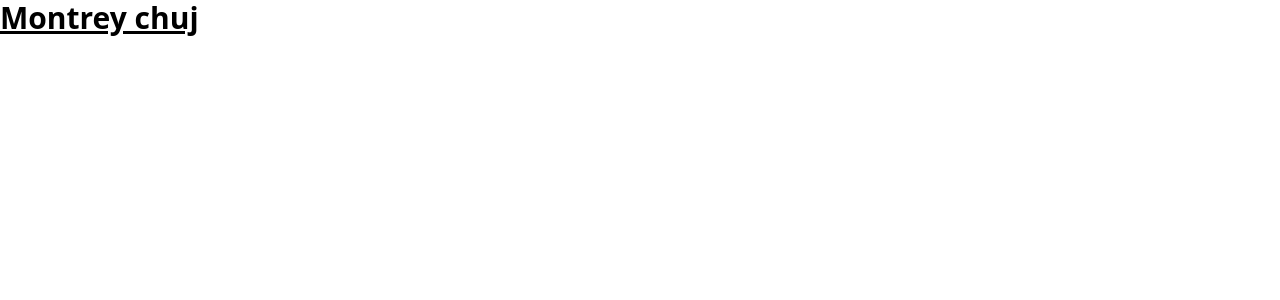
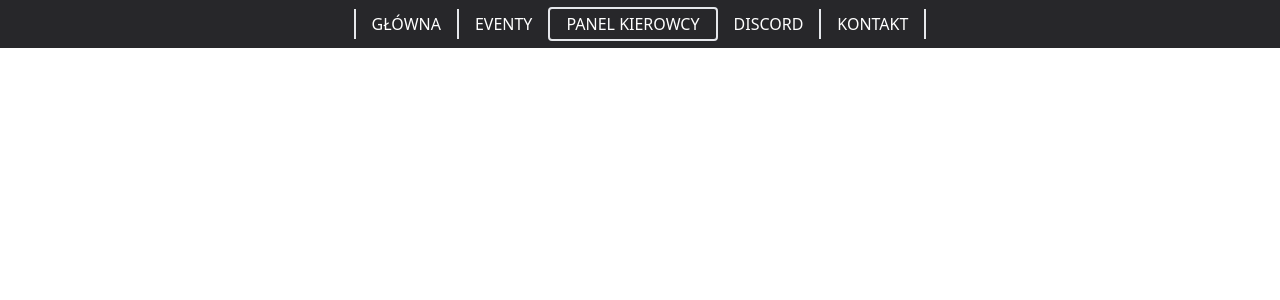
Before and after one commit to SimSprintSeries/racetrack, a React (Vite) app in the folder racetrack/: page / in a window 1280 px wide. Shown: the top 300 px of the page. Built offline with nearby package versions, Linux system fonts and the light colour scheme.

Commit message:
Add navbar

```diff
--- a/racetrack/src/App.jsx
+++ b/racetrack/src/App.jsx
@@ -1,13 +1,12 @@
 import React, { Component } from "react";
+import {Nav} from './components/Nav'
 
 class App extends Component {
   render() {
     return (
-      <h1 className="text-3xl font-bold underline">
-        Montrey chuj
-      </h1>
-    )
+      <Nav/>
+        )
   }
 }
 
-export default App
+        export default App
--- /dev/null
+++ b/racetrack/src/components/Nav.jsx
@@ -0,0 +1,19 @@
+import { Component } from "react";
+
+class Nav extends Component {
+    render() {
+        return (
+            <header className="h-12 flex justify-center items-center bg-zinc-800">
+                <nav>
+                    <a href="" className="text-white px-4 py-1 border-l-2">GŁÓWNA</a>
+                    <a href="" className="text-white px-4 py-1 border-l-2">EVENTY</a>
+                    <a href="" className="text-white px-4 py-1 border-2 rounded">PANEL KIEROWCY</a>
+                    <a href="" className="text-white px-4 py-1 border-r-2">DISCORD</a>
+                    <a href="" className="text-white px-4 py-1 border-r-2">KONTAKT</a>
+                </nav>
+            </header>
+        )
+    }
+}
+
+export { Nav }
```
